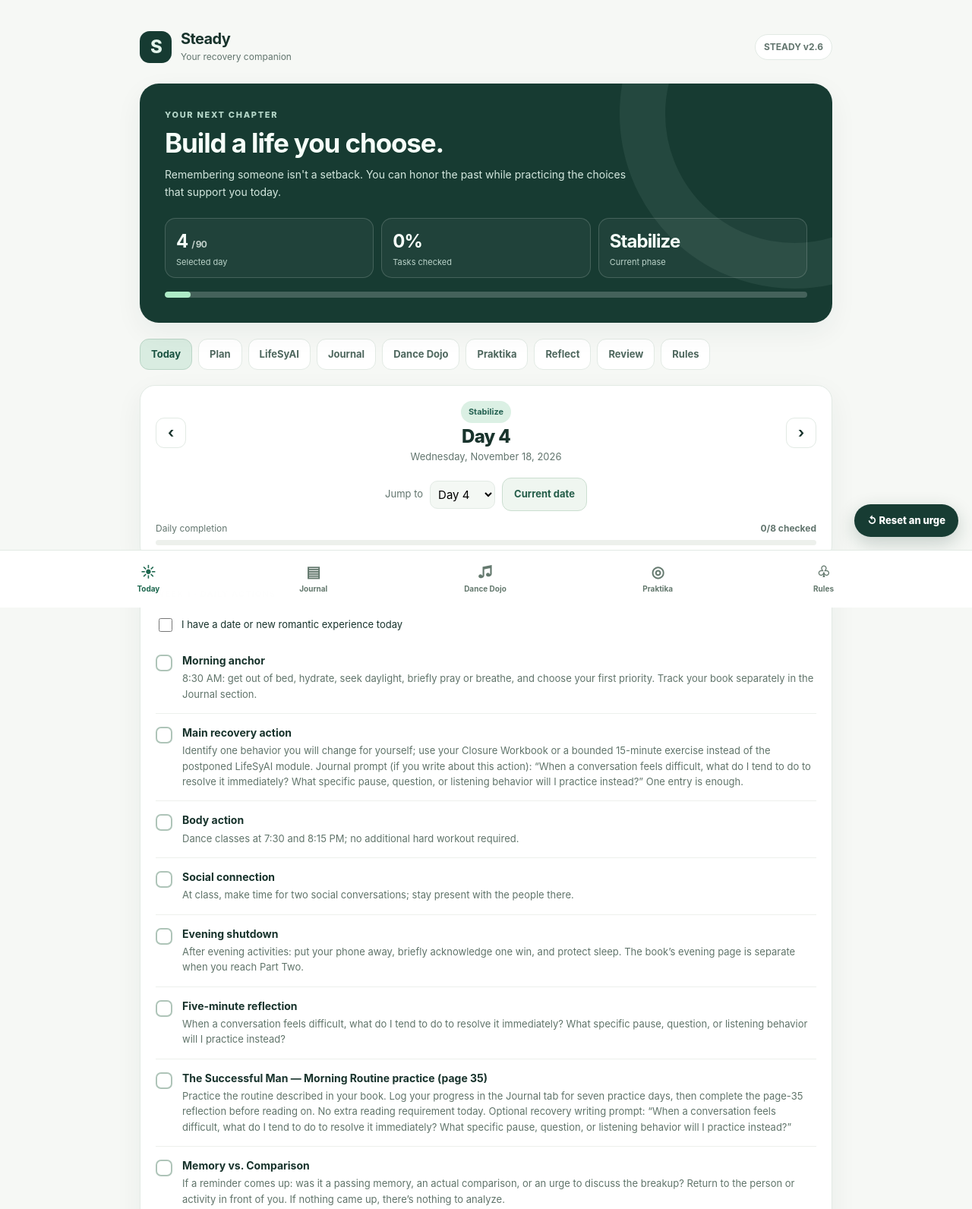
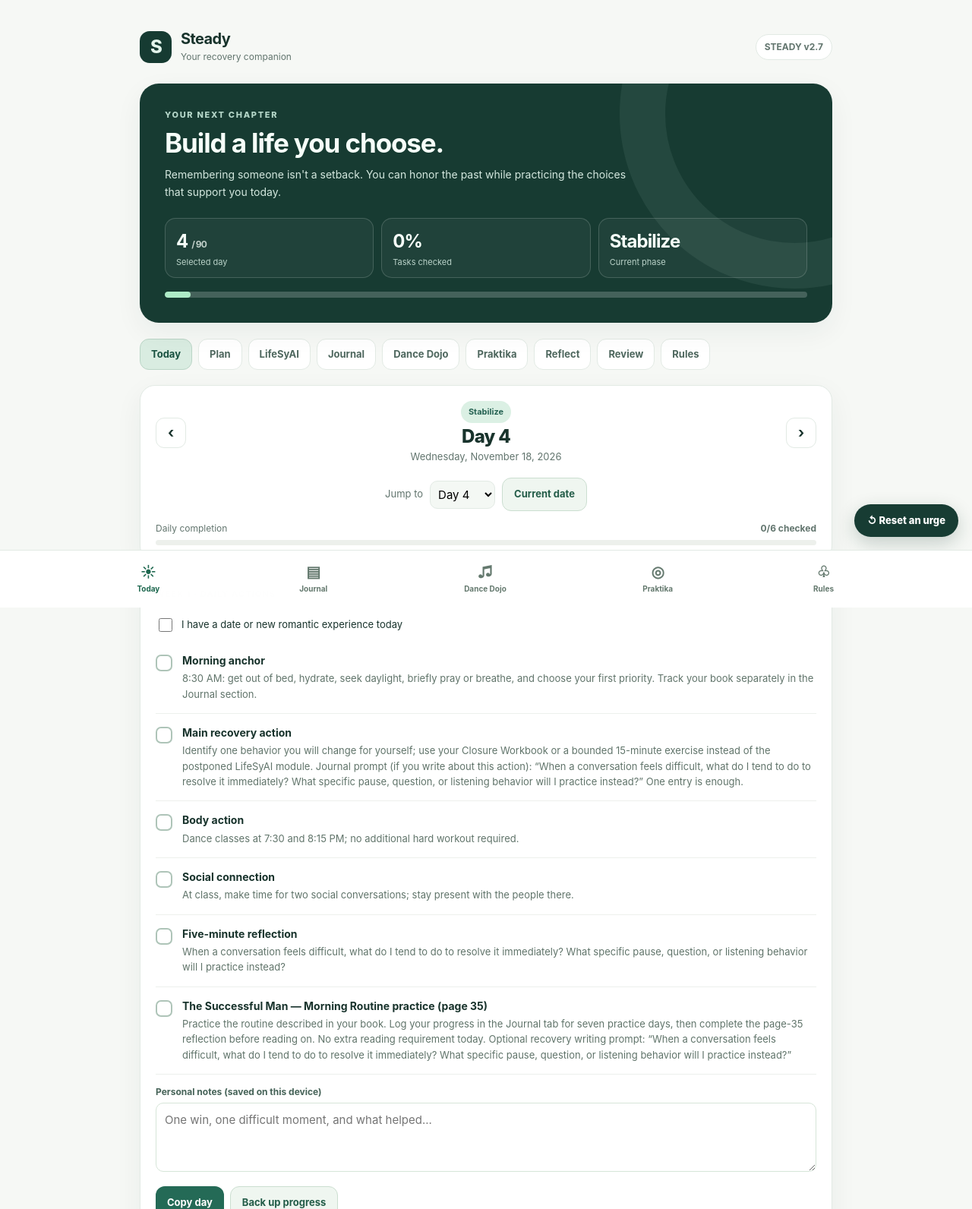
Before and after one commit to SoftMetapod/steady-recovery, a plain HTML site: page index.html in a window 1280 px wide. Shown: the top 1592 px of the page at 76% size. Drawn offline with Linux system fonts and the light colour scheme.

Commit message:
Simplify recovery checklist: move memory check and evening shutdown out of daily tasks

```diff
--- a/index.html
+++ b/index.html
@@ -14,7 +14,7 @@
 </head>
 <body>
 <div class="shell">
-<header class="top"><div class="brand"><div class="logo" aria-hidden="true">S</div><div><h1>Steady</h1><div class="subtitle">Your recovery companion</div></div></div><span class="tag">STEADY v2.6</span></header>
+<header class="top"><div class="brand"><div class="logo" aria-hidden="true">S</div><div><h1>Steady</h1><div class="subtitle">Your recovery companion</div></div></div><span class="tag">STEADY v2.7</span></header>
 <section class="hero"><div class="overline">Your next chapter</div><h2>Build a life you choose.</h2><p>Remembering someone isn't a setback. You can honor the past while practicing the choices that support you today.</p><div class="stats"><div class="stat"><div class="num" id="heroDay">1 <small style="font-size:12px;opacity:.75">/ 90</small></div><div class="desc">Selected day</div></div><div class="stat"><div class="num" id="heroComplete">0%</div><div class="desc">Tasks checked</div></div><div class="stat"><div class="num" id="heroPhase">Stabilize</div><div class="desc">Current phase</div></div></div><div class="progress"><div id="heroBar" style="width:1%"></div></div></section>
 <nav id="navTop" class="navigation" aria-label="Sections"></nav>
 <div id="screen" role="main"></div>
@@ -156,7 +156,6 @@ function tasks(n){let d=dateFor(n),w=d.getDay(),sp=special[n]||{},sun=w===0;let
  {key:'recovery',title:'Main recovery action',desc:(sp.recovery||wdRecovery[w])+(n>=4?' Journal prompt (if you write about this action): “'+recoveryJournalPrompt(n)+'” One entry is enough.':'')},
  {key:'body',title:'Body action',desc:sp.body||wdMovement[w]},
  {key:'social',title:'Social connection',desc:sp.social||wdSocial[w]},
- {key:'evening',title:'Evening shutdown',desc:sp.evening||(w===3||w===4||w===5||w===6||w===1?'After evening activities: put your phone away, briefly acknowledge one win, and protect sleep. The book’s evening page is separate when you reach Part Two.':'Around 11:30 PM: one win and tomorrow’s first priority, phone away, prepare for sleep. Use the book’s evening page only after you reach Part Two.')},
   {key:'reflection',title:'Five-minute reflection',desc:n>=4?recoveryJournalPrompt(n):(sp.prompt||wdPrompt[w])}
  ];
  if(state.journal.stage==='foundation'){if(practicingJournal())arr.push({key:'journal',title:'The Successful Man — Morning Routine practice (page 35)',desc:'Practice the routine described in your book. Log your progress in the Journal tab for seven practice days, then complete the page-35 reflection before reading on. No extra reading requirement today.'+(n>=4?' Optional recovery writing prompt: “'+recoveryJournalPrompt(n)+'”':'')});else arr.push({key:'journal',title:'The Successful Man — foundation session',desc:`10–15 minutes at your own pace from page ${state.journal.page} (${state.journal.topic||'current section'}). Follow the printed reading and exercises; do not skip ahead to the daily-accountability pages. This can be done morning or evening.`+(n>=4?' Optional recovery writing prompt: “'+recoveryJournalPrompt(n)+'”':'')});}
@@ -164,7 +163,6 @@ function tasks(n){let d=dateFor(n),w=d.getDay(),sp=special[n]||{},sun=w===0;let
  if(w===2)arr.push({key:'dojoSalsa',title:'Dance Dojo at home — Salsa',desc:'30 minutes: watch one Salsa Partner Work or technique lesson (10–20 min) and drill its key movement (10–15 min). This is separate from your dance classes. Log the exact lesson in Dance Dojo.'});
  if(n>2&&[0,1,2,4,6].includes(w)){const instructions={0:'Sunday: 15 minutes of spoken Spanish and a five-minute weekly review. Use the Praktika tab to record the session and feedback.',1:'Monday: light Spanish speaking, five to ten minutes. Fit it before work or at lunch, not after dance class.',2:'Tuesday: 10–15 minutes of speaking with Praktika. Review two corrections and reuse one phrase; Dance Dojo is separate.',4:'Thursday: five to ten minutes before the evening social, or extend to ten to fifteen when your schedule permits.',6:'Saturday: ten minutes maximum if soccer and Dance Dojo allow. Skipping is fine when the day is full.'};arr.push({key:'praktika',title:'Praktika — Spanish speaking practice',desc:instructions[w]+' Aim for four full (10+ minute) sessions plus one short contact per week, flexibly. No perfect-streak requirement.'});}
  if(w===6)arr.push({key:'dojoBachata',title:'Dance Dojo at home — Bachata',desc:'Aim for 30 minutes: one Bachata lesson, then focused solo drills. Start from your actual lesson in Intermediate L1 or change the module in Dance Dojo. Shorten or move it if soccer/recovery requires.'});
- if(isCard(n))arr.push({key:'memory',title:'Memory vs. Comparison',desc:'If a reminder comes up: was it a passing memory, an actual comparison, or an urge to discuss the breakup? Return to the person or activity in front of you. If nothing came up, there’s nothing to analyze.'});
 return arr;}
 function countDone(n){let ts=tasks(n);return ts.filter(t=>!!state.done[n+'-'+t.key]).length;}
 function allCount(){let total=0,completed=0;for(let i=1;i<=90;i++){let a=tasks(i);total+=a.length;completed+=a.filter(t=>state.done[i+'-'+t.key]).length;}return {total,completed};}
```
